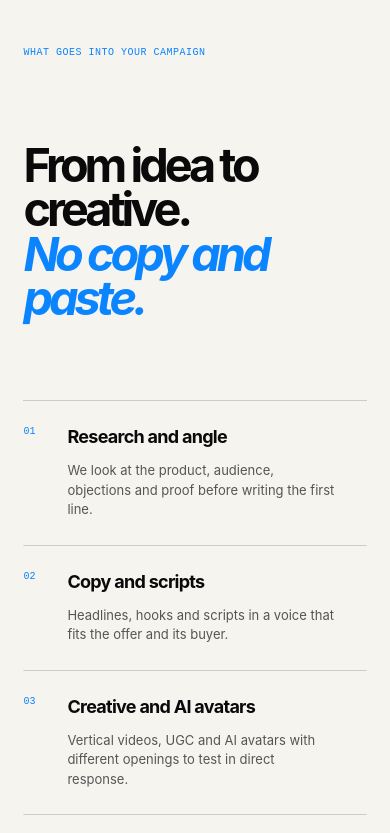
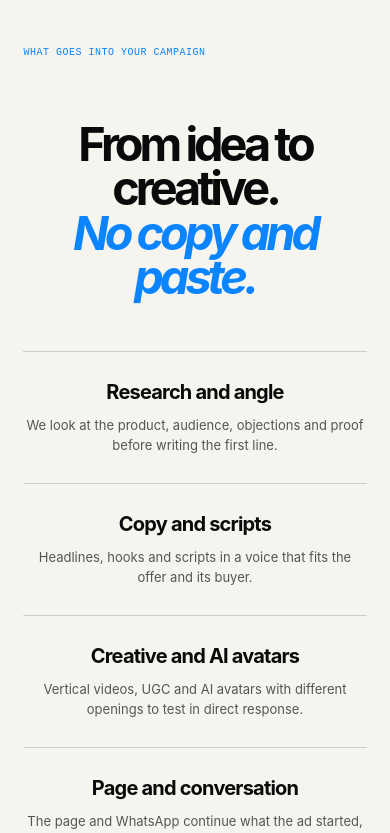
Before and after one commit to aymarhq/aymar_site, a Next.js app: page /en in a window 390 px wide. Shown: the part 4460-5293 px from the top of the page. Built offline with nearby package versions, Linux system fonts and the light colour scheme.

Commit message:
Remove números e centraliza etapas no mobile

```diff
--- a/app/globals.css
+++ b/app/globals.css
@@ -476,6 +476,14 @@ main#top>.studio.copy-benefits{display:block;order:3;min-height:0}
 /* Match the video section headline to the site's other section headings. */
 .videos-intro h2{font-size:clamp(42px,5vw,72px);line-height:.95;letter-spacing:-.075em}
 @media(max-width:719px){
+  .process-layout{margin-top:64px}
+  .process-layout>h2{text-align:center}
+  .process-list{margin-top:52px}
+  .process-item{display:block;padding:28px 0;text-align:center}
+  .process-item>span{display:none}
+  .process-item>div{max-width:360px;margin-inline:auto}
+  .process-item h3{font-size:20px}
+  .process-item p{max-width:360px;margin:12px auto 0}
   .videos-intro{margin-top:40px;gap:18px;text-align:center}
   .videos-intro h2{font-size:clamp(34px,10.5vw,44px);line-height:.98;text-align:center}
   .videos-intro h2 br{display:none}
```
